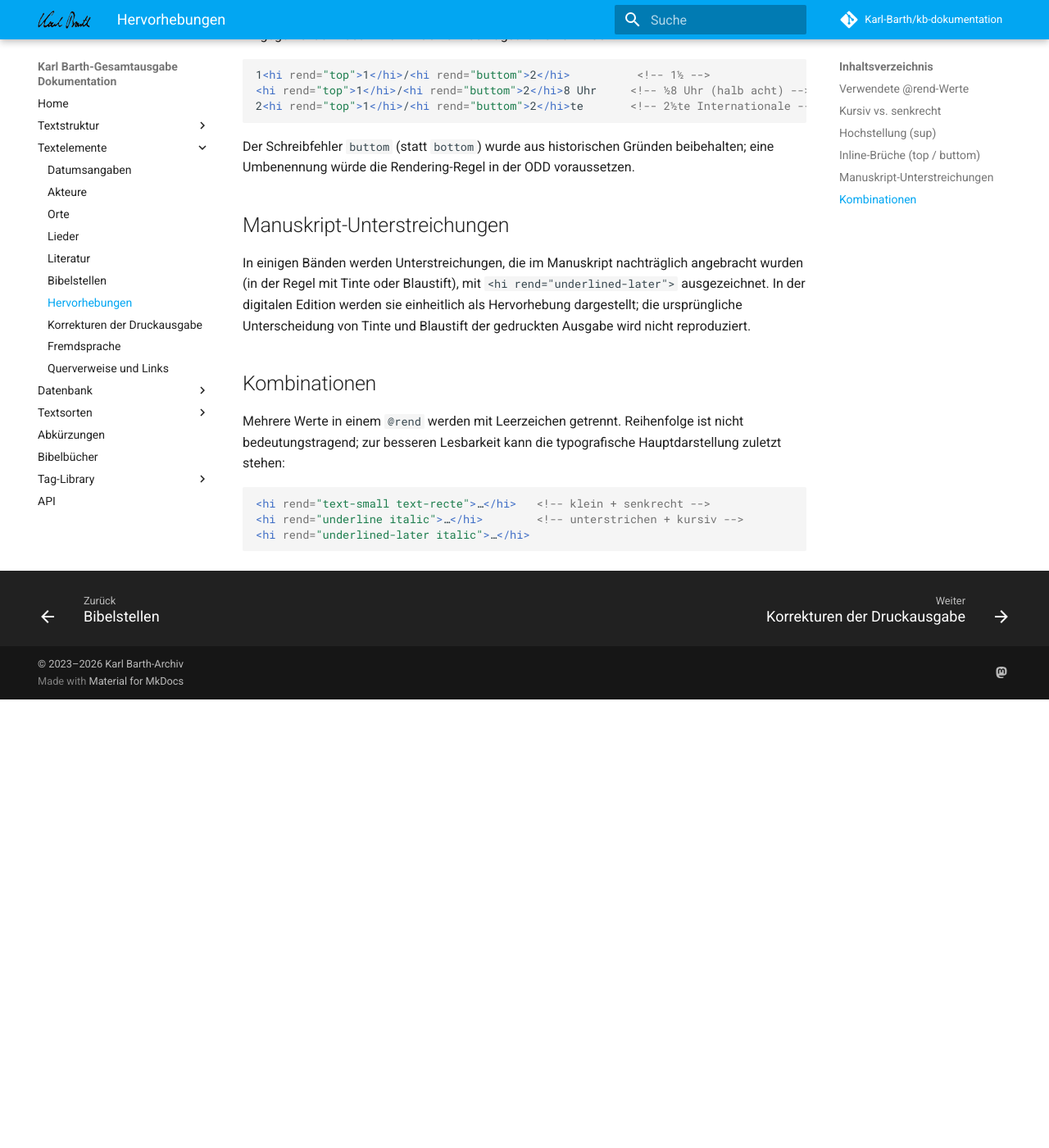
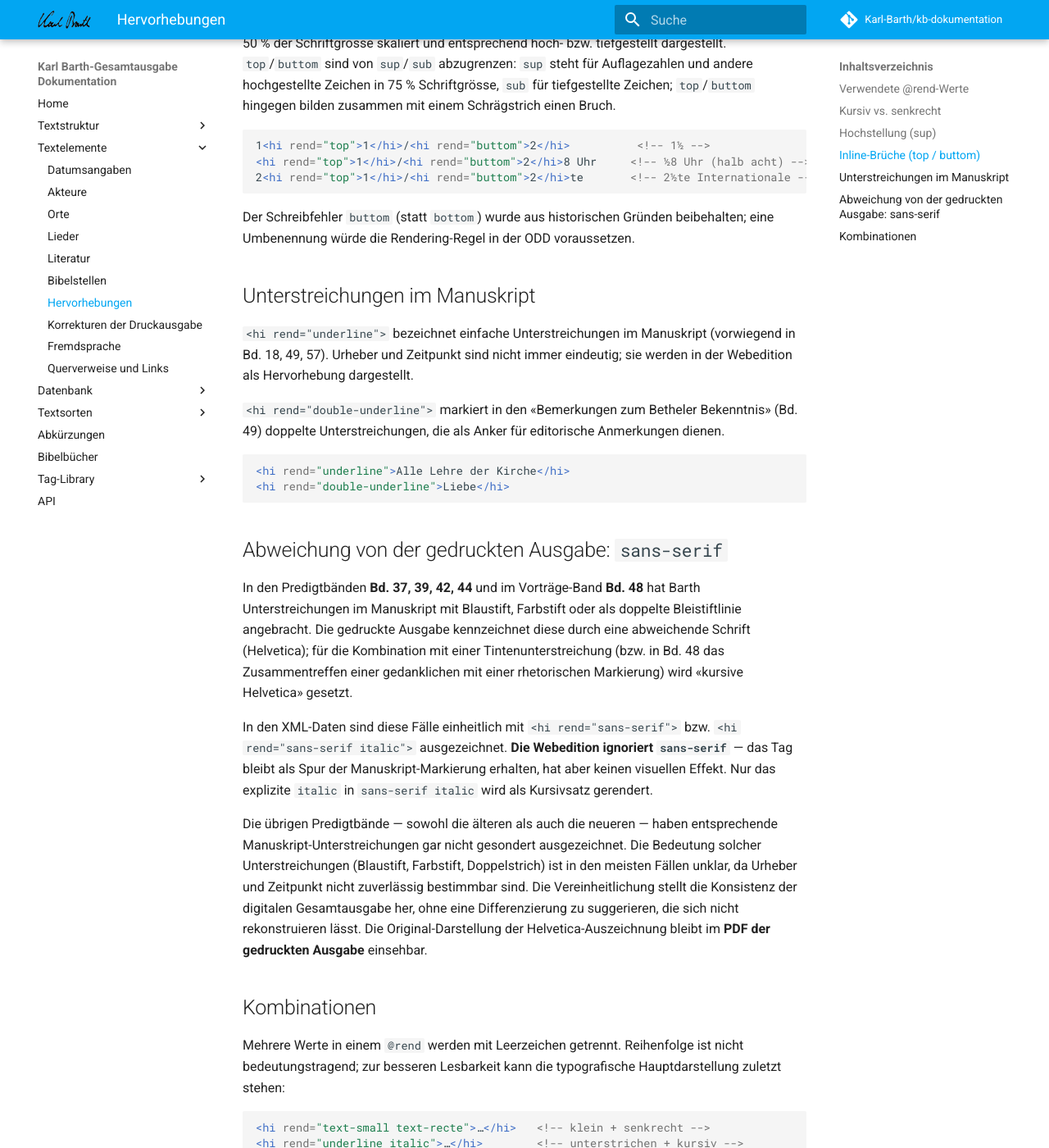
Before and after one commit to Karl-Barth/kb-dokumentation, an MkDocs documentation site: the page built from docs/textelemente/hervorhebungen.md, in a window 1280 px wide and 1400 px high, scrolled down 1970 px. Shown: the whole window at 82% size. Built offline with MkDocs 1.6.1 and Material for MkDocs 9.7.7, drawn with Linux system fonts in a browser that asks for light colours; comment, search, counter and statistics services are not loaded; before the commit the page ends 2823 px from its top, so only the background shows below that; some of the changed text lies outside the part shown.

Commit message:
textelemente/hervorhebungen: Manuskript-Unterstreichungen aktualisieren
Nach Vereinheitlichung von underlined-later, underlined_later, bold Arial,
helvetica und italic helvetica auf sans-serif / sans-serif italic in den
Daten (Sabine, 2026-04-22). Doku beschreibt underline und double-underline
als Webedition-relevante Werte; sans-serif als Abweichung vom Druck mit
Band-Angaben (Bd. 37, 39, 42, 44, 48) und Hinweis auf das PDF.

Issue andreas_kraenzle/karl_barth#1635.

````diff
--- a/docs/textelemente/hervorhebungen.md
+++ b/docs/textelemente/hervorhebungen.md
@@ -25,8 +25,9 @@ gedruckten Ausgabe ab.
 | `bold` | fett |
 | `smallCaps` | Kapitälchen |
 | `spaced` | gesperrt |
-| `underlined-later` | nachträgliche Unterstreichung im Manuskript |
-| `underline` | einfache Unterstreichung |
+| `underline` | einfache Unterstreichung, als Hervorhebung dargestellt |
+| `double-underline` | doppelte Unterstreichung — Anker für editorische Anmerkungen |
+| `sans-serif` | Manuskript-Unterstreichung aus einzelnen Predigtbänden; in der Webedition nicht gerendert (siehe unten) |
 | `small` | verkleinert |
 | `right` | rechtsbündig |
 | `center` | zentriert |
@@ -35,7 +36,7 @@ Mehrere Werte können kombiniert werden, durch Leerzeichen getrennt:
 
 ```xml
 <hi rend="text-small text-recte">…</hi>
-<hi rend="underline italic">…</hi>
+<hi rend="sans-serif italic">…</hi>
 <hi rend="bold italic">…</hi>
 ```
 
@@ -83,13 +84,44 @@ Der Schreibfehler `buttom` (statt `bottom`) wurde aus historischen Gründen
 beibehalten; eine Umbenennung würde die Rendering-Regel in der ODD
 voraussetzen.
 
-## Manuskript-Unterstreichungen
+## Unterstreichungen im Manuskript
 
-In einigen Bänden werden Unterstreichungen, die im Manuskript nachträglich
-angebracht wurden (in der Regel mit Tinte oder Blaustift), mit
-`<hi rend="underlined-later">` ausgezeichnet. In der digitalen Edition werden
-sie einheitlich als Hervorhebung dargestellt; die ursprüngliche Unterscheidung
-von Tinte und Blaustift der gedruckten Ausgabe wird nicht reproduziert.
+`<hi rend="underline">` bezeichnet einfache Unterstreichungen im Manuskript
+(vorwiegend in Bd. 18, 49, 57). Urheber und Zeitpunkt sind nicht immer
+eindeutig; sie werden in der Webedition als Hervorhebung dargestellt.
+
+`<hi rend="double-underline">` markiert in den «Bemerkungen zum Betheler
+Bekenntnis» (Bd. 49) doppelte Unterstreichungen, die als Anker für
+editorische Anmerkungen dienen.
+
+```xml
+<hi rend="underline">Alle Lehre der Kirche</hi>
+<hi rend="double-underline">Liebe</hi>
+```
+
+## Abweichung von der gedruckten Ausgabe: `sans-serif`
+
+In den Predigtbänden **Bd. 37, 39, 42, 44** und im Vorträge-Band **Bd. 48**
+hat Barth Unterstreichungen im Manuskript mit Blaustift, Farbstift oder als
+doppelte Bleistiftlinie angebracht. Die gedruckte Ausgabe kennzeichnet diese
+durch eine abweichende Schrift (Helvetica); für die Kombination mit einer
+Tintenunterstreichung (bzw. in Bd. 48 das Zusammentreffen einer gedanklichen
+mit einer rhetorischen Markierung) wird «kursive Helvetica» gesetzt.
+
+In den XML-Daten sind diese Fälle einheitlich mit `<hi rend="sans-serif">`
+bzw. `<hi rend="sans-serif italic">` ausgezeichnet. **Die Webedition
+ignoriert `sans-serif`** — das Tag bleibt als Spur der Manuskript-Markierung
+erhalten, hat aber keinen visuellen Effekt. Nur das explizite `italic` in
+`sans-serif italic` wird als Kursivsatz gerendert.
+
+Die übrigen Predigtbände — sowohl die älteren als auch die neueren — haben
+entsprechende Manuskript-Unterstreichungen gar nicht gesondert ausgezeichnet.
+Die Bedeutung solcher Unterstreichungen (Blaustift, Farbstift, Doppelstrich)
+ist in den meisten Fällen unklar, da Urheber und Zeitpunkt nicht zuverlässig
+bestimmbar sind. Die Vereinheitlichung stellt die Konsistenz der digitalen
+Gesamtausgabe her, ohne eine Differenzierung zu suggerieren, die sich nicht
+rekonstruieren lässt. Die Original-Darstellung der Helvetica-Auszeichnung
+bleibt im **PDF der gedruckten Ausgabe** einsehbar.
 
 ## Kombinationen
 
@@ -100,5 +132,5 @@ Hauptdarstellung zuletzt stehen:
 ```xml
 <hi rend="text-small text-recte">…</hi>   <!-- klein + senkrecht -->
 <hi rend="underline italic">…</hi>        <!-- unterstrichen + kursiv -->
-<hi rend="underlined-later italic">…</hi>
+<hi rend="sans-serif italic">…</hi>       <!-- Manuskript-Spur + kursiv -->
 ```
````
